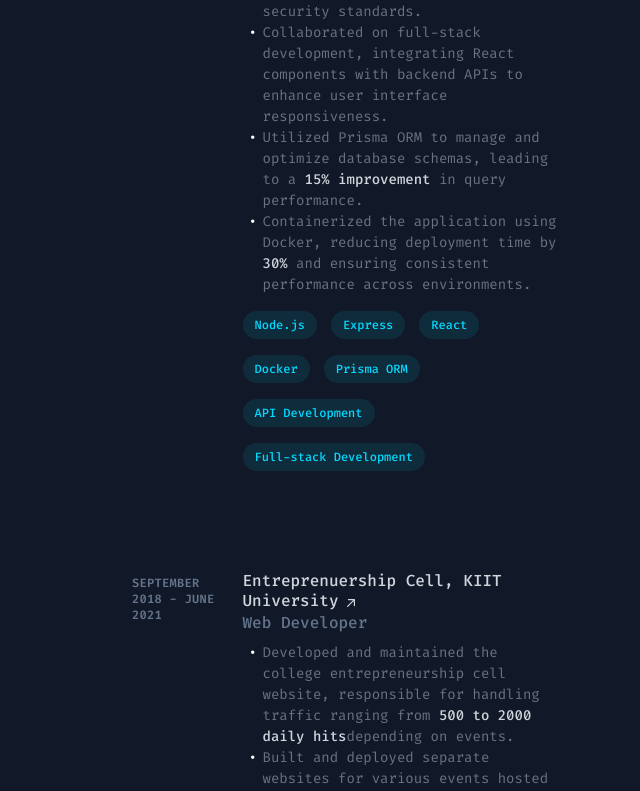
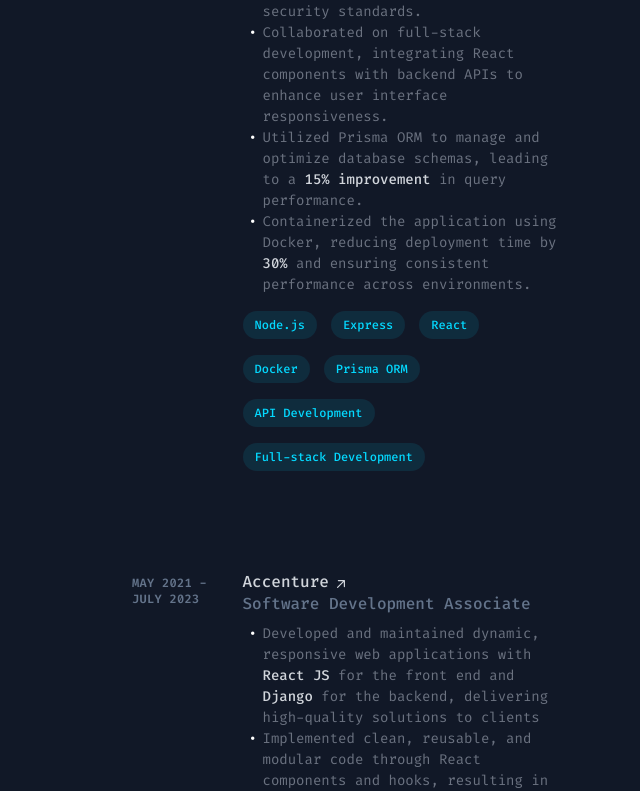
Before and after one commit to arohanajit/arohanajit.github.io, a React (Create React App) app: page / in a window 1280 px wide. Shown: the part 2000-2791 px from the top of the page, without its empty margins (640-1280 px from the left). Built offline with nearby package versions, Linux system fonts and the light colour scheme.

Commit message:
updated experience

```diff
--- a/src/components/fieldsSDE/Experience.jsx
+++ b/src/components/fieldsSDE/Experience.jsx
@@ -48,7 +48,34 @@ const Experience = () => {
         ]}
       />
 
-
+      <ExperienceCard
+        timeline="May 2021 - July 2023"
+        role="Software Development Associate"
+        name="Accenture"
+        description={[
+          <>
+          Developed and maintained dynamic, responsive web applications with <span className="font-medium text-slate-200">React JS</span> for the front end and <span className="font-medium text-slate-200">Django</span> for the backend, delivering high-quality solutions to clients
+          </>,
+          <>
+          Implemented clean, reusable, and modular code through React components and hooks, resulting in a <span className="font-medium text-slate-200">20% increase</span> in development efficiency as measured by reduced development time
+          </>,
+          <>
+          Utilized Django's ORM and REST framework to build scalable and secure backend systems, handling over <span className="font-medium text-slate-200">10,000 monthly user requests</span> with a <span className="font-medium text-slate-200">99.9% uptime</span>
+          </>,
+          <>
+          Integrated React with Django via <span className="font-medium text-slate-200">RESTful APIs</span>, ensuring seamless communication and reducing front-end/backend interaction latency by 15%
+          </>,
+          <>
+          Collaborated with a team of 3 back-end developers to enhance web application <span className="font-medium text-slate-200">UI/UX</span>, increasing user satisfaction by 12% as per feedback surveys
+          </>,
+        ]}
+        skills={[
+          "Python",
+          "ReactJS",
+          "MongoDB",
+          "Django",
+        ]}
+      />
 
 
       <ExperienceCard
```
